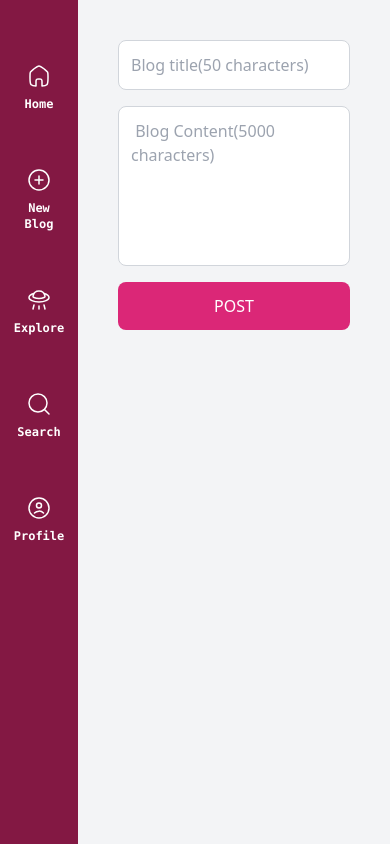
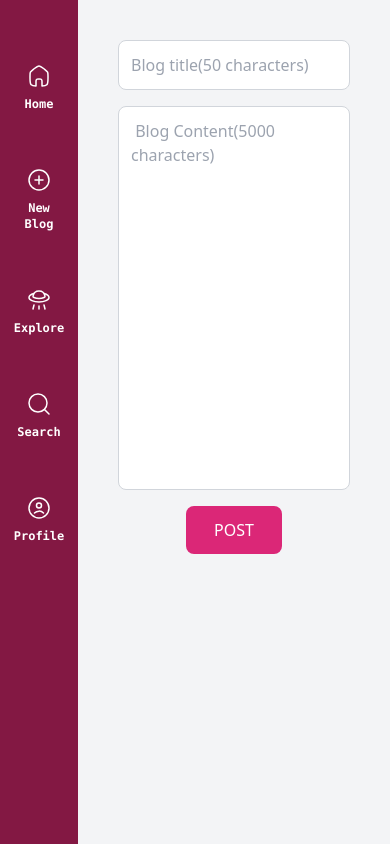
Before and after one commit to Siddhi-sahu/blog-it, a React (Vite) app in the folder frontend/: page /create in a window 390 px wide. Built offline with nearby package versions, Linux system fonts and the light colour scheme; sample sign-in values are in the browser's storage.

Commit message:
made the page responsive

```diff
--- a/frontend/src/components/InputBlog.jsx
+++ b/frontend/src/components/InputBlog.jsx
@@ -1,8 +1,10 @@
 import React from "react";
 
 const InputBlog = () => {
+  const handleSubmit = () => {};
   return (
-    <div className="flex justify-center items-center flex-col p-4 max-w-lg mx-auto ">
+    <form action="/createblog" method="POST" onSubmit={handleSubmit}>
+      <div className="flex justify-center items-center flex-col p-4 max-w-lg mx-auto lg:max-w-3xl 2xl:max-w-6xl">
         <input
           type="text"
           className="w-full p-3 mb-4 border border-gray-300 rounded-lg"
@@ -10,12 +12,16 @@ const InputBlog = () => {
         />
         <textarea
           placeholder=" Blog Content(5000 characters)"
-        className="w-full p-3 mb-4 h-40 border border-gray-300 rounded-lg resize-none"
+          className="w-full p-3 mb-4 h-96 border border-gray-300 rounded-lg resize-none"
         ></textarea>
-      <button className="w-full p-3 bg-pink-600 text-white rounded-lg hover:bg-pink-700">
+        <button
+          type="submit"
+          className="w-24 p-3 bg-pink-600 text-white rounded-lg hover:bg-pink-700"
+        >
           POST
         </button>
       </div>
+    </form>
   );
 };
 
```
Lines whose indentation alone changed are shown as unchanged.
